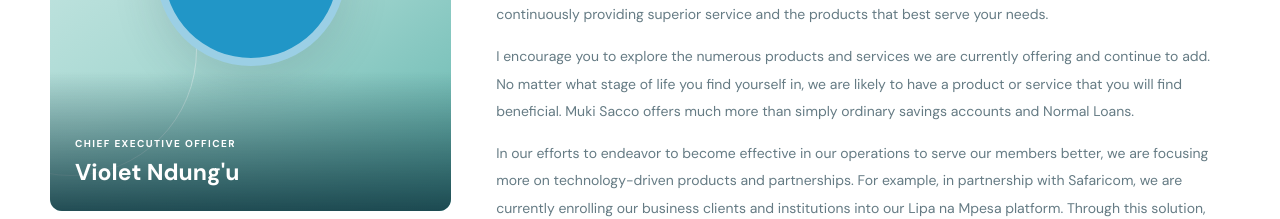
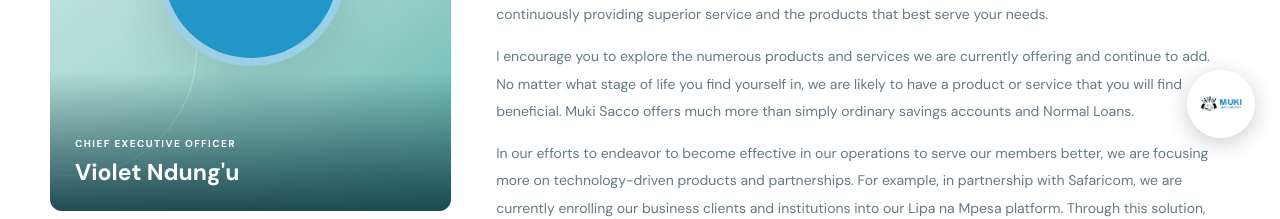
Before and after one commit to fellyke/muki-sacco-website, a React (Vite) app: page /team in a window 1280 px wide. Shown: the part 637-856 px from the top of the page. Built offline with nearby package versions, Linux system fonts and the light colour scheme.

Commit message:
add chatbot

```diff
--- a/package.json
+++ b/package.json
@@ -12,7 +12,7 @@
   "dependencies": {
     "@fortawesome/free-brands-svg-icons": "^7.3.1",
     "@fortawesome/react-fontawesome": "^3.5.0",
-    "lucide": "^1.54.0",
+    "lucide": "^1.72.0",
     "lucide-react": "^1.55.0",
     "react": "^19.3.0",
     "react-dom": "^19.2.8",
--- a/src/App.jsx
+++ b/src/App.jsx
@@ -20,6 +20,7 @@ import DigitalBanking from "./pages/digitalbanking";
 import Contact from "./pages/contact";
 import Insurance from "./pages/insurance";
 import AppSelfRegistration from "./pages/AppSelfRegistration";
+import Chatbot from "./components/Chatbot";
 
 import "./index.css";
 
@@ -68,6 +69,7 @@ function SiteLayout() {
       </Routes>
 
       <Footer />
+      <Chatbot/>
     </>
   );
 }
--- a/src/components/chatbot.jsx
+++ b/src/components/chatbot.jsx
@@ -70,7 +70,7 @@ export default function Chatbot() {
   const [messages, setMessages] = useState([
     {
       sender: "bot",
-      text: "Hello! 👋 Welcome to MUKI SACCO. I'm your virtual assistant. How can I help you today?",
+      text: "Hello!  Welcome to MUKI SACCO. I'm your virtual assistant. How can I help you today?",
     },
   ]);
 
@@ -97,7 +97,7 @@ export default function Chatbot() {
       {isOpen && (
         <section className="chat-window">
           <header className="chat-header">
-            <img src="/muki-logo.png" alt="MUKI SACCO logo" />
+            <img src="/logo.png" alt="MUKI SACCO logo" />
 
             <div className="chat-header-info">
               <h3>MUKI SACCO Assistant</h3>
@@ -111,7 +111,7 @@ export default function Chatbot() {
               onClick={() => setIsOpen(false)}
               aria-label="Close chatbot"
             >
-              ×
+
             </button>
           </header>
 
@@ -122,7 +122,7 @@ export default function Chatbot() {
                 className={`message-row ${item.sender}`}
               >
                 {item.sender === "bot" && (
-                  <img src="/muki-logo.png" alt="" />
+                  <img src="/logo.png" alt="" />
                 )}
 
                 <div className="message-bubble">
@@ -175,7 +175,7 @@ export default function Chatbot() {
         {isOpen ? (
           <span className="launcher-close">×</span>
         ) : (
-          <img src="/muki-logo.png" alt="Chat with MUKI SACCO" />
+          <img src="/logo.png" alt="Chat with MUKI SACCO" />
         )}
       </button>
     </div>
```
